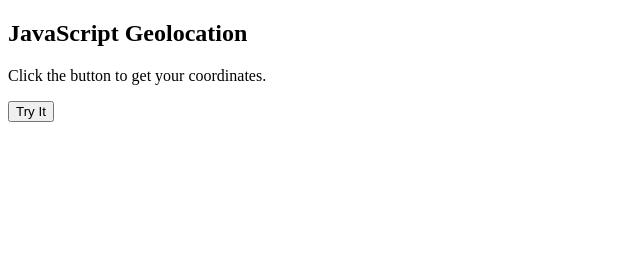
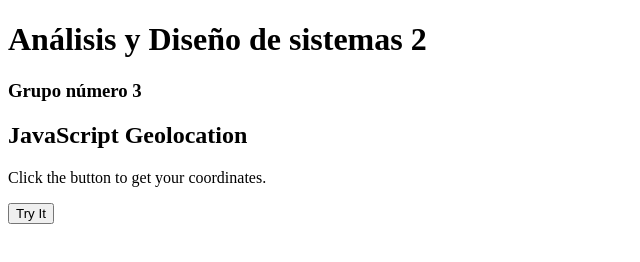
Before and after one commit to juancarlosv2711/Webapi, a plain HTML site: page index.html in a window 1280 px wide. Shown: the whole page, without its empty margins (0-640 px from the left). Drawn offline with Linux system fonts and the light colour scheme.

Commit message:
Adding headers

```diff
--- a/index.html
+++ b/index.html
@@ -1,6 +1,8 @@
 <!DOCTYPE html>
 <html>
 <body>
+<h1>Análisis y Diseño de sistemas 2</h1>
+<h3>Grupo número 3</h3>
 
 <h2>JavaScript Geolocation</h2>
 
```
